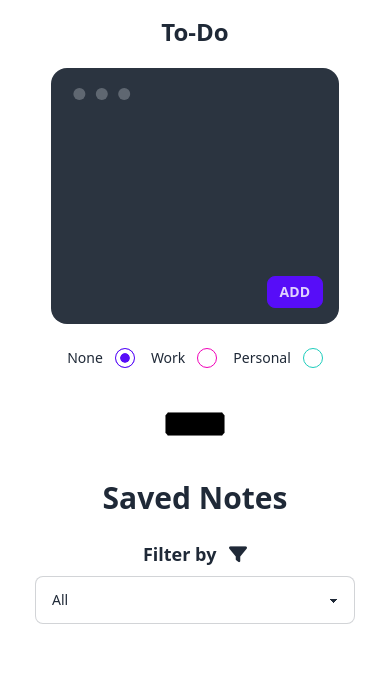
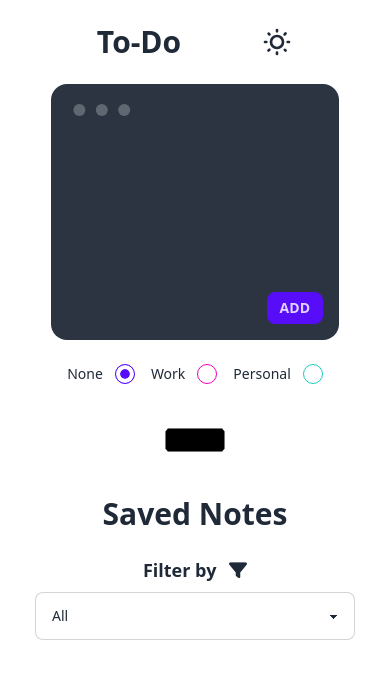
Before and after one commit to nirzon47/vanilla-todo, a website: page index.html in a window 390 px wide. Drawn offline with nearby package versions, Linux system fonts and the light colour scheme; files that its build step writes are made by us from their sources.

Commit message:
UI v7 (added favicon, and optimizations)

```diff
--- a/index.html
+++ b/index.html
@@ -19,19 +19,18 @@
 			src="https://kit.fontawesome.com/d521bbec8a.js"
 			crossorigin="anonymous"
 		></script>
+
+		<!-- Favicon -->
+		<link rel="shortcut icon" href="favicon.ico" type="image/x-icon" />
 	</head>
 	<body class="w-screen pb-8 overflow-x-hidden lg:h-screen">
-		<!-- Main heading -->
-		<header>
-			<h1 class="text-center font-bold text-2xl pt-4 pb-5 lg:hidden">To-Do</h1>
-		</header>
-
 		<!-- Content -->
-		<main class="w-full lg:h-screen lg:grid lg:grid-cols-6 overflow-hidden">
+		<section class="w-full lg:h-screen lg:grid lg:grid-cols-6 overflow-hidden">
 			<!-- Make Notes -->
 			<section class="lg:col-span-2 lg:h-screen lg:sticky lg:top-0">
+				<header>
 					<h1
-					class="justify-center gap-20 text-left font-bold text-3xl py-6 lg:mb-28 hidden lg:flex"
+						class="justify-center gap-20 text-left font-bold text-3xl py-6 lg:mb-28 flex"
 					>
 						<span>To-Do</span>
 						<label class="swap swap-rotate">
@@ -61,6 +60,7 @@
 							</svg>
 						</label>
 					</h1>
+				</header>
 				<!-- Current Note -->
 				<section class="mockup-code w-max mx-auto h-64" id="container">
 					<div class="flex flex-col justify-between h-full p-4">
@@ -167,6 +167,6 @@
 					class="flex flex-wrap justify-between md:justify-center gap-4 overflow-scroll"
 				></section>
 			</section>
-		</main>
+		</section>
 	</body>
 </html>
```
Also changed, not shown: favicon.ico (added). Lines whose indentation alone changed are shown as unchanged.
